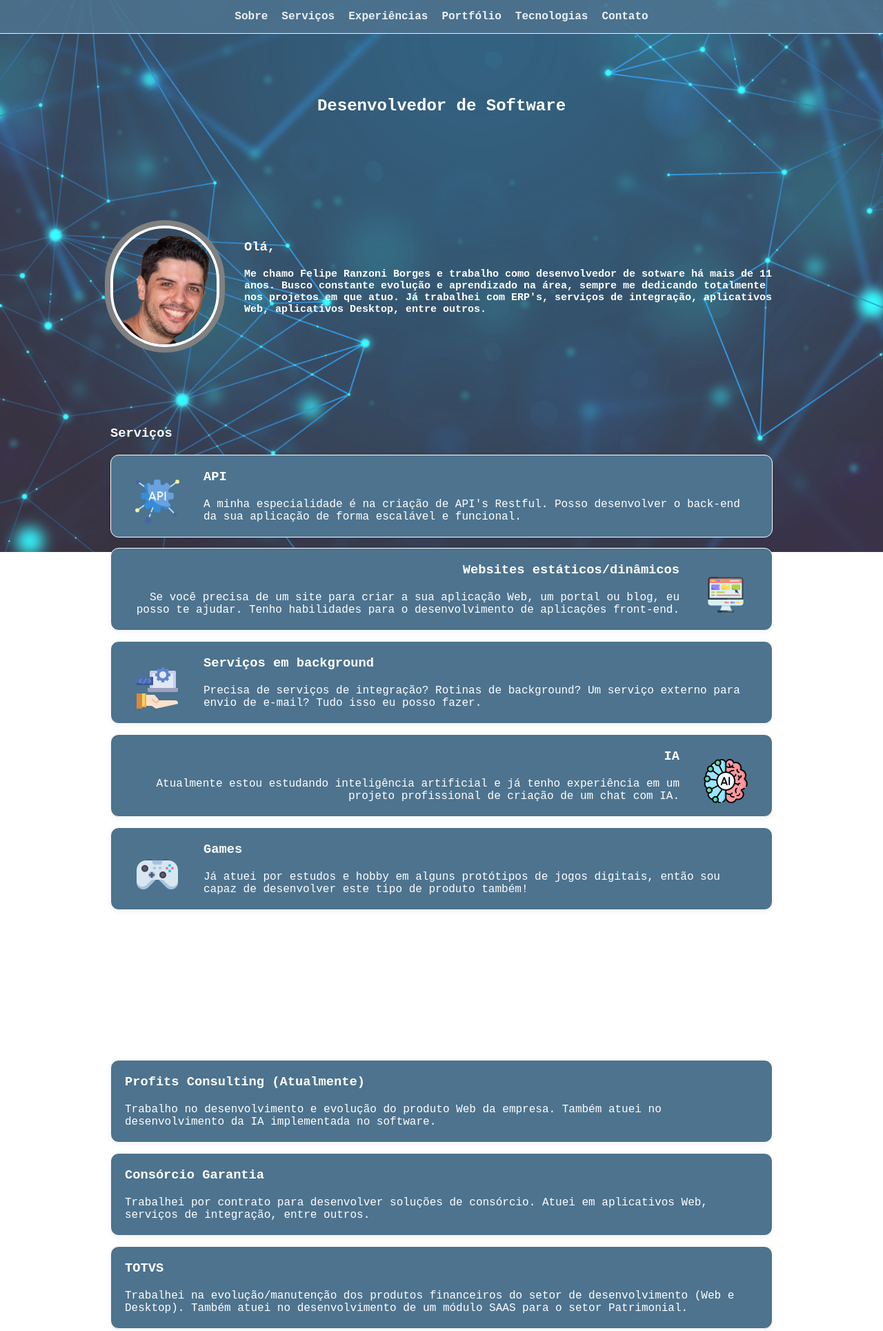
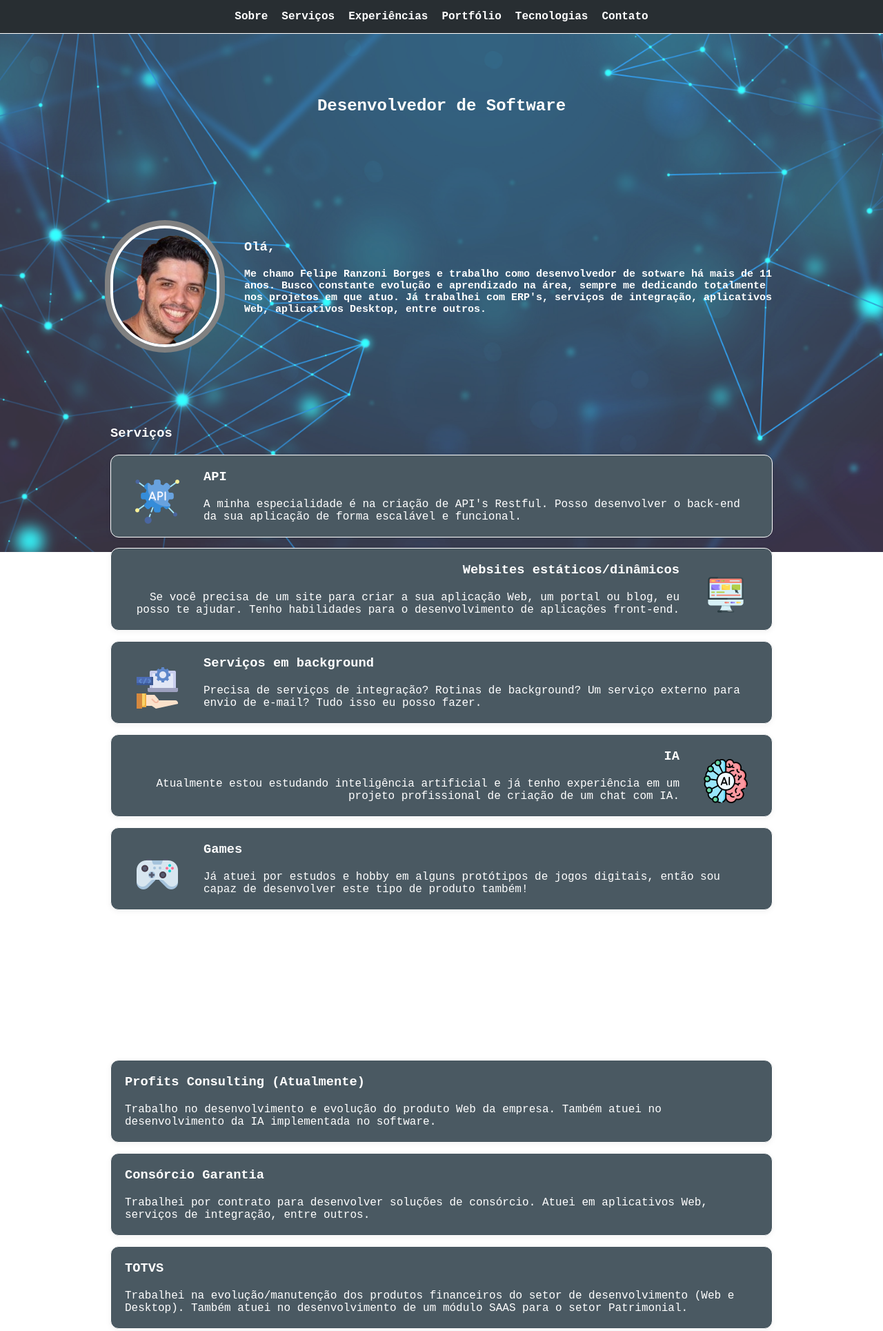
Before and after one commit to Ranzoni/portfolio, a plain HTML site: page index.html in a window 1280 px wide. Shown: the top 1929 px of the page at 69% size. Drawn offline with nearby package versions, Linux system fonts and the light colour scheme.

Commit message:
Atualização nos estilos

```diff
--- a/css/header.css
+++ b/css/header.css
@@ -1,7 +1,6 @@
 nav {
     position: fixed;
-    background-color: #4D738E;
-    opacity: .9;
+    background-color: #282e32;
     margin: 0;
     width: 100%;
     padding: 15px 30px;
--- a/css/portfolio.css
+++ b/css/portfolio.css
@@ -11,7 +11,7 @@
     transition: 0.3s ease;
     color: #fff;
     border: 1px solid #fff;
-    background-color: #4D738E;
+    background-color: #4a5962;
 }
 
 .card img {
--- a/css/services.css
+++ b/css/services.css
@@ -11,7 +11,7 @@
     width: 100%;
     margin-bottom: 15px;
     color: #fff;
-    background-color: #4D738E;
+    background-color: #4a5962;
 }
 
 .service h3 {
--- a/css/workedfor.css
+++ b/css/workedfor.css
@@ -11,7 +11,7 @@
     width: 100%;
     margin-bottom: 15px;
     color: #fff;
-    background-color: #4D738E;
+    background-color: #4a5962;
 }
 
 .company h3 {
```
